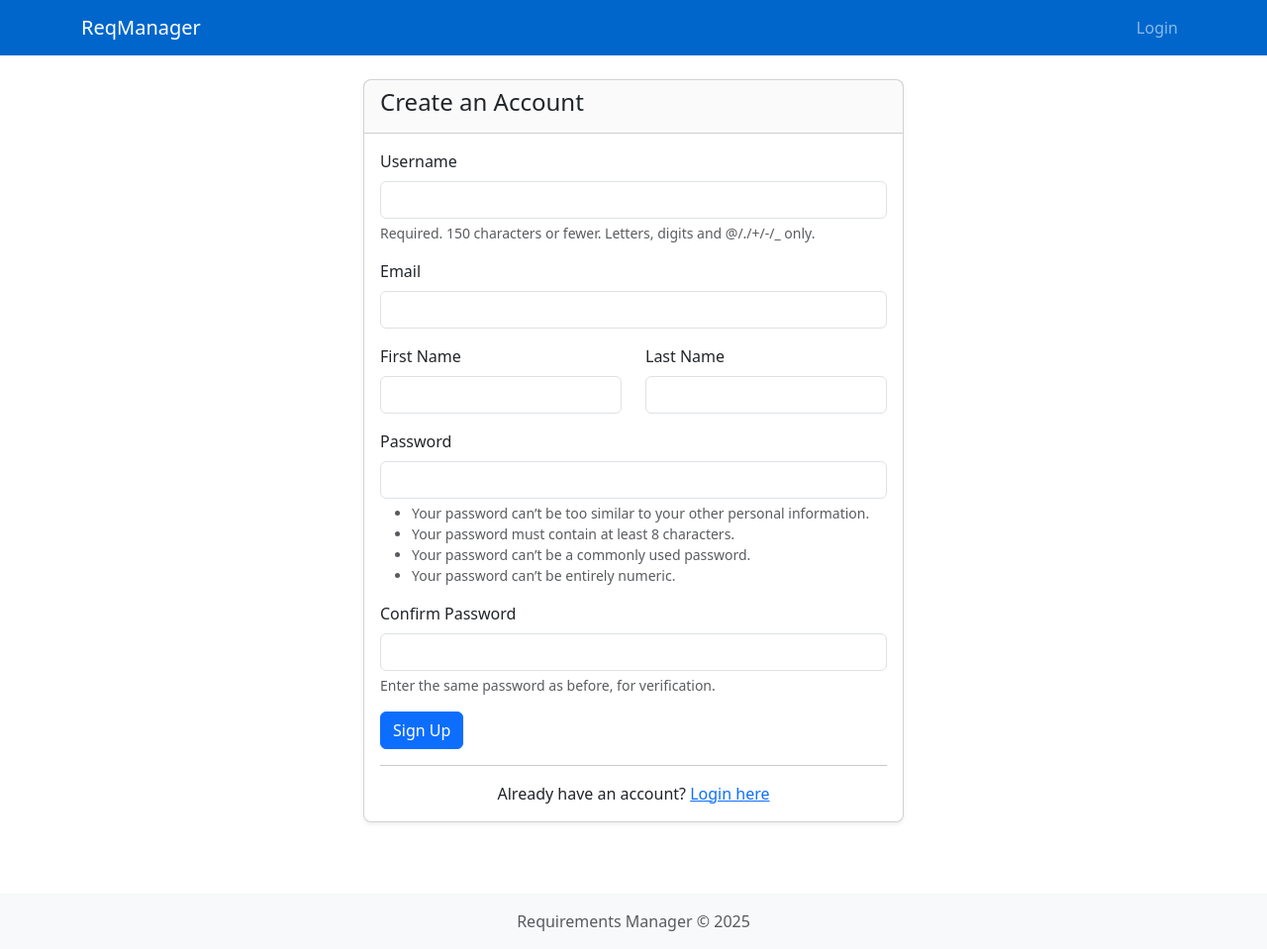
After one commit to avishekpaul1310/Requirement_Manager, a Django app: page /register/ in a window 1280 px wide. The commit adds this page. Shown: the whole page at 99% size. Run offline with Django 5.2, Linux system fonts and the light colour scheme.

Commit message:
Add user registration functionality with form and view; update login template to link to registration

```diff
--- a/projects/forms.py
+++ b/projects/forms.py
@@ -1,6 +1,25 @@
+from django import forms
+from django.contrib.auth.forms import UserCreationForm
+from django.contrib.auth.models import User
+from .models import Organization, Project, OrganizationMember
 
-from django import forms
-from .models import Organization, Project, OrganizationMember
+class UserRegistrationForm(UserCreationForm):
+    email = forms.EmailField(required=True)
+    first_name = forms.CharField(max_length=30, required=False, help_text='Optional')
+    last_name = forms.CharField(max_length=30, required=False, help_text='Optional')
+
+    class Meta:
+        model = User
+        fields = ['username', 'first_name', 'last_name', 'email', 'password1', 'password2']
+
+    def save(self, commit=True):
+        user = super().save(commit=False)
+        user.email = self.cleaned_data['email']
+        user.first_name = self.cleaned_data['first_name']
+        user.last_name = self.cleaned_data['last_name']
+        if commit:
+            user.save()
+        return user
 
 class OrganizationForm(forms.ModelForm):
     class Meta:
--- a/projects/urls.py
+++ b/projects/urls.py
@@ -4,6 +4,7 @@ from . import views
 
 urlpatterns = [
     path('', views.DashboardView.as_view(), name='dashboard'),
+    path('register/', views.register, name='register'),
 
     # Organization URLs
     path('organizations/', views.OrganizationListView.as_view(), name='organization-list'),
--- a/projects/views.py
+++ b/projects/views.py
@@ -4,11 +4,24 @@ from django.views.generic import ListView, DetailView, CreateView, UpdateView, D
 from django.contrib.auth.mixins import LoginRequiredMixin, UserPassesTestMixin
 from django.urls import reverse_lazy
 from django.contrib import messages
+from django.contrib.auth import login
 from .models import Organization, OrganizationMember, Project
-from .forms import OrganizationForm, ProjectForm, OrganizationMemberForm
+from .forms import OrganizationForm, ProjectForm, OrganizationMemberForm, UserRegistrationForm
 import json
 from requirements.models import Requirement
 from django.core.exceptions import PermissionDenied
+
+def register(request):
+    if request.method == 'POST':
+        form = UserRegistrationForm(request.POST)
+        if form.is_valid():
+            user = form.save()
+            login(request, user)
+            messages.success(request, f'Account created successfully! Welcome, {user.username}!')
+            return redirect('dashboard')
+    else:
+        form = UserRegistrationForm()
+    return render(request, 'registration/register.html', {'form': form})
 
 class DashboardView(LoginRequiredMixin, ListView):
     model = Organization
--- a/templates/registration/login.html
+++ b/templates/registration/login.html
@@ -23,6 +23,11 @@
                     </div>
                     <button type="submit" class="btn btn-primary">Login</button>
                 </form>
+
+                <hr>
+                <div class="text-center">
+                    Don't have an account? <a href="{% url 'register' %}">Register here</a>
+                </div>
             </div>
         </div>
     </div>
--- /dev/null
+++ b/templates/registration/register.html
@@ -0,0 +1,88 @@
+{% extends 'base.html' %}
+
+{% block title %}Sign Up | Requirements Manager{% endblock %}
+
+{% block content %}
+<div class="row justify-content-center">
+    <div class="col-md-6">
+        <div class="card">
+            <div class="card-header">
+                <h4 class="card-title">Create an Account</h4>
+            </div>
+            <div class="card-body">
+                <form method="post" novalidate>
+                    {% csrf_token %}
+
+                    {% if form.non_field_errors %}
+                    <div class="alert alert-danger">
+                        {% for error in form.non_field_errors %}
+                            {{ error }}
+                        {% endfor %}
+                    </div>
+                    {% endif %}
+
+                    <div class="mb-3">
+                        <label for="id_username" class="form-label">Username</label>
+                        <input type="text" name="username" class="form-control {% if form.username.errors %}is-invalid{% endif %}"
+                               id="id_username" required value="{{ form.username.value|default:'' }}">
+                        {% if form.username.errors %}
+                            <div class="invalid-feedback">{{ form.username.errors.0 }}</div>
+                        {% endif %}
+                        <div class="form-text">{{ form.username.help_text }}</div>
+                    </div>
+
+                    <div class="mb-3">
+                        <label for="id_email" class="form-label">Email</label>
+                        <input type="email" name="email" class="form-control {% if form.email.errors %}is-invalid{% endif %}"
+                               id="id_email" required value="{{ form.email.value|default:'' }}">
+                        {% if form.email.errors %}
+                            <div class="invalid-feedback">{{ form.email.errors.0 }}</div>
+                        {% endif %}
+                    </div>
+
+                    <div class="row">
+                        <div class="col-md-6 mb-3">
+                            <label for="id_first_name" class="form-label">First Name</label>
+                            <input type="text" name="first_name" class="form-control"
+                                   id="id_first_name" value="{{ form.first_name.value|default:'' }}">
+                        </div>
+
+                        <div class="col-md-6 mb-3">
+                            <label for="id_last_name" class="form-label">Last Name</label>
+                            <input type="text" name="last_name" class="form-control"
+                                   id="id_last_name" value="{{ form.last_name.value|default:'' }}">
+                        </div>
+                    </div>
+
+                    <div class="mb-3">
+                        <label for="id_password1" class="form-label">Password</label>
+                        <input type="password" name="password1" class="form-control {% if form.password1.errors %}is-invalid{% endif %}"
+                               id="id_password1" required>
+                        {% if form.password1.errors %}
+                            <div class="invalid-feedback">{{ form.password1.errors.0 }}</div>
+                        {% endif %}
+                        <div class="form-text">{{ form.password1.help_text }}</div>
+                    </div>
+
+                    <div class="mb-3">
+                        <label for="id_password2" class="form-label">Confirm Password</label>
+                        <input type="password" name="password2" class="form-control {% if form.password2.errors %}is-invalid{% endif %}"
+                               id="id_password2" required>
+                        {% if form.password2.errors %}
+                            <div class="invalid-feedback">{{ form.password2.errors.0 }}</div>
+                        {% endif %}
+                        <div class="form-text">{{ form.password2.help_text }}</div>
+                    </div>
+
+                    <button type="submit" class="btn btn-primary">Sign Up</button>
+                </form>
+
+                <hr>
+                <div class="text-center">
+                    Already have an account? <a href="{% url 'login' %}">Login here</a>
+                </div>
+            </div>
+        </div>
+    </div>
+</div>
+{% endblock %}
```
